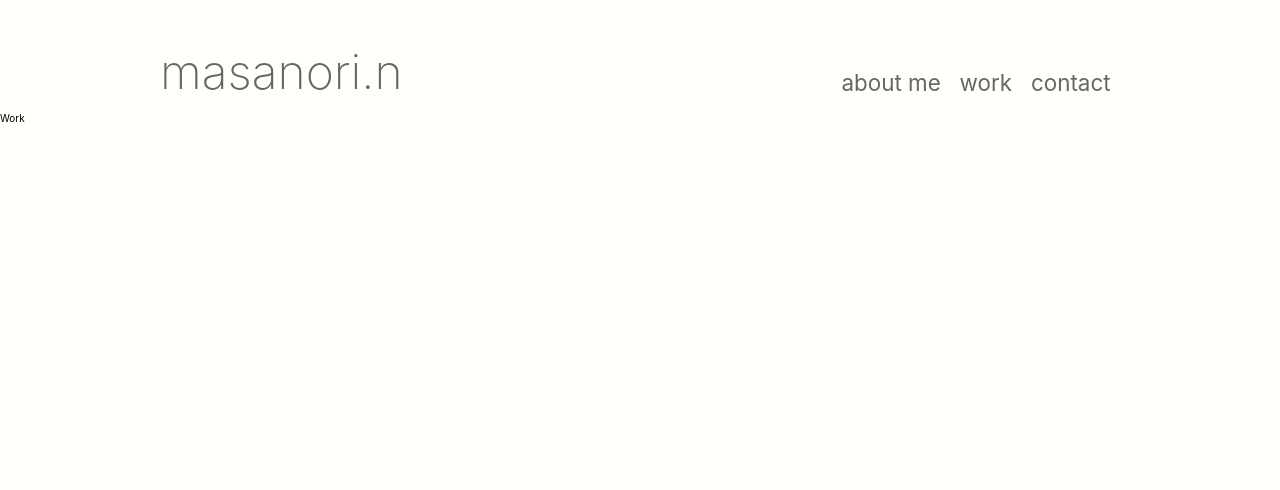
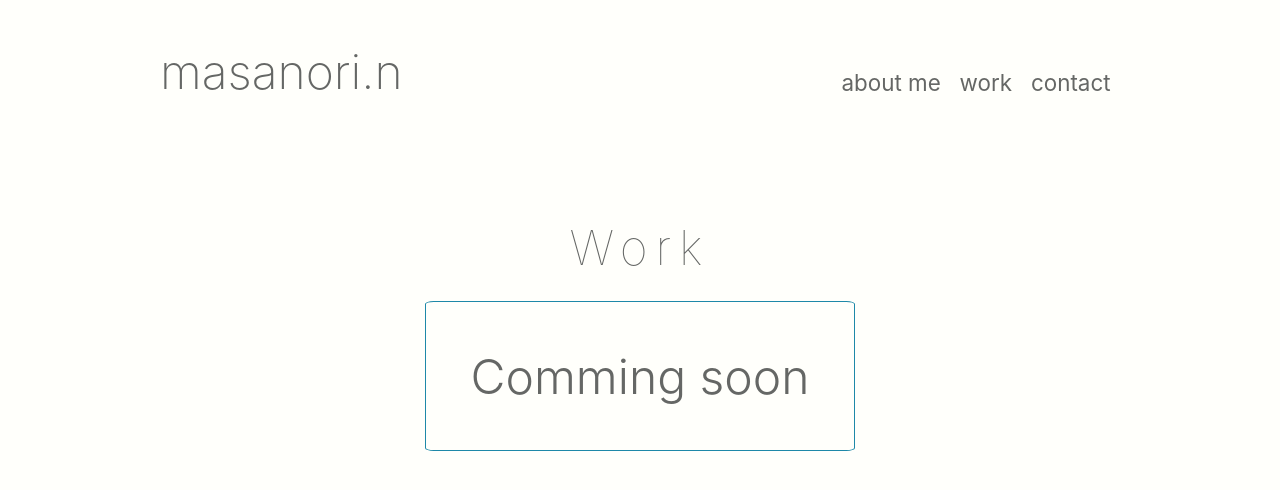
Before and after one commit to yasanori/about_me_v02, a React (Create React App) app: page /work in a window 1280 px wide. Shown: the top 490 px of the page. Built offline with nearby package versions, Linux system fonts and the light colour scheme.

Commit message:
work 書く内容が現在は無いんです。。

```diff
--- a/src/Pages/Work.jsx
+++ b/src/Pages/Work.jsx
@@ -1,10 +1,18 @@
 import React from 'react'
+import { WorkPageWrapper, CommingText } from '../Styles/Pages/Work'
+
+import { SubTitle, MiniTitle } from '../Styles/Text'
 
 const Work = () => {
   return (
-    <div>
-      <h1>Work</h1>
-    </div>
+    <WorkPageWrapper>
+      <SubTitle>
+        Work
+      </SubTitle>
+      <CommingText>
+        Comming soon
+</CommingText>
+    </WorkPageWrapper>
   )
 }
 
--- /dev/null
+++ b/src/Styles/Pages/Work.js
@@ -0,0 +1,20 @@
+import styled from 'styled-components';
+import { COLORS, PAGE_WRAPPER } from '../StyleContents';
+import { TEXT_BASE } from '../Text';
+
+export const WorkPageWrapper = styled.main`
+  box-sizing: border-box;
+  width: ${PAGE_WRAPPER.WIDTH};
+  padding: 10% 15%;
+  text-align: center;
+`
+
+export const CommingText = styled.h3`
+  ${TEXT_BASE}
+  display: inline-block;
+  font-size: 3rem;
+  margin: 5%;
+  padding: 5%;
+  border: 1.5px solid ${COLORS.MAIN};
+  border-radius: 2%;
+`
```
